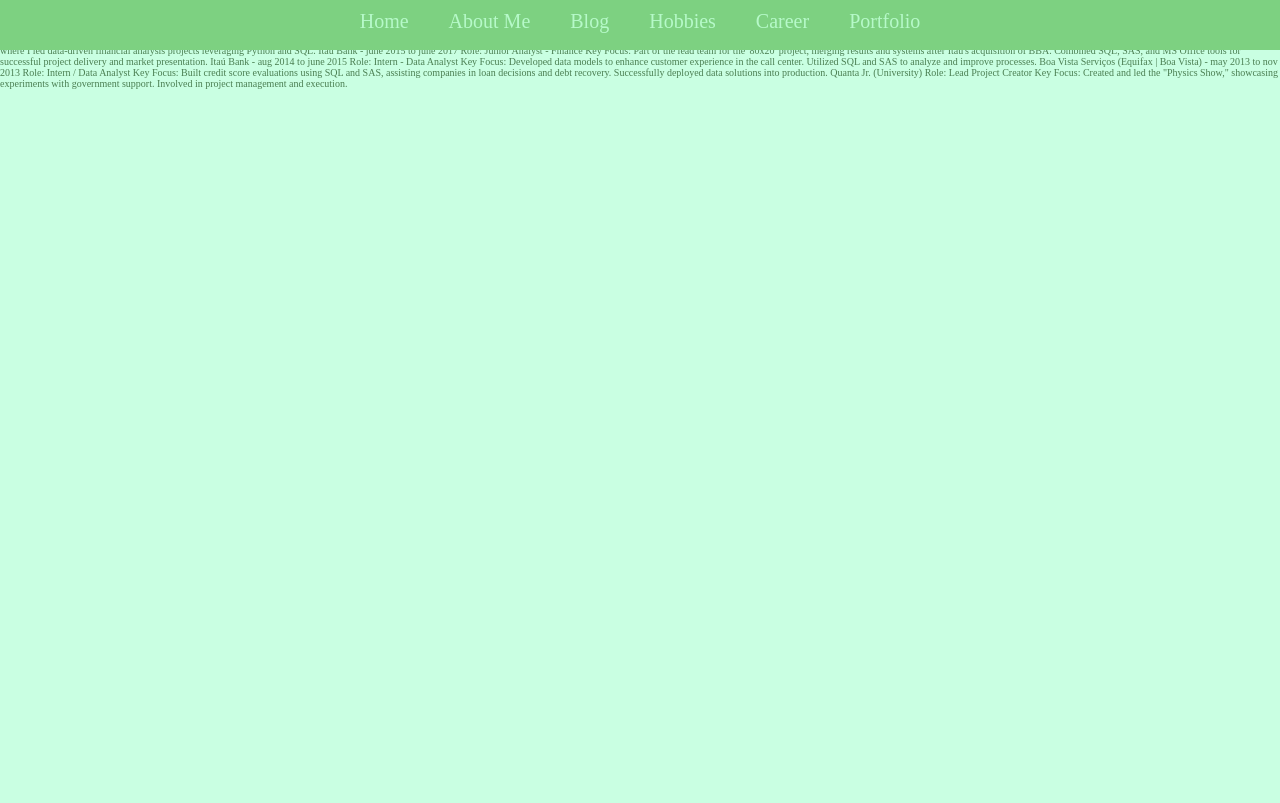
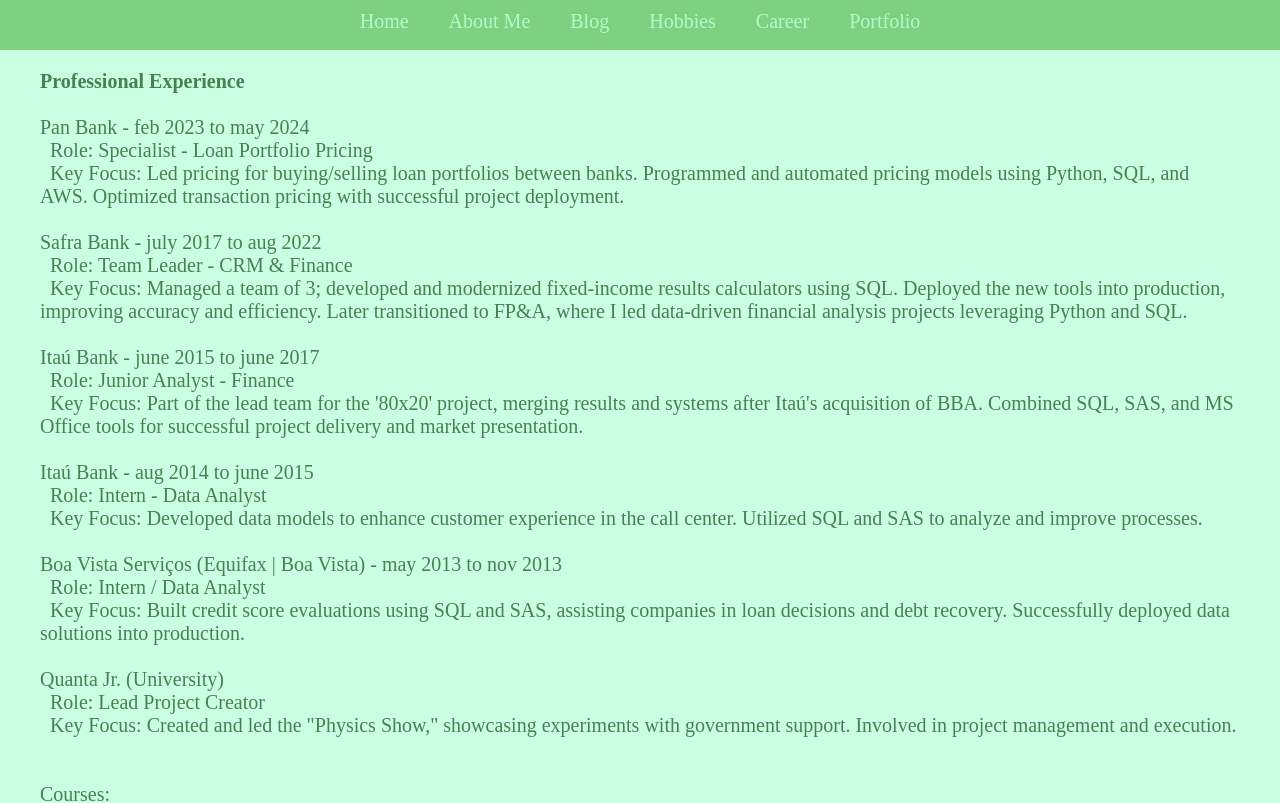
Before and after one commit to thalfor/websiteFrontend, a React (Vite) app: page /ProfessionalExpEng in a window 1280 px wide. Shown: the top 803 px of the page. Built offline with nearby package versions, Linux system fonts and the light colour scheme; a web font is replaced by a local one.

Commit message:
pages content

```diff
--- a/src/pages/bioEng/styles.js
+++ b/src/pages/bioEng/styles.js
@@ -6,5 +6,8 @@ export const Container = styled.div`
   height: 100vh;
   background-color: ${({ theme }) => theme.colors.nyanza};
   color: ${({ theme }) => theme.colors.fern_green};
+
+  font-size: 2rem;
+  padding: 5rem;
 `;
 //
--- a/src/pages/blogMainEng/index.jsx
+++ b/src/pages/blogMainEng/index.jsx
@@ -8,7 +8,8 @@ export function BlogMainEng(){
       <Navbar />
       <h1>My Blog</h1>
       <p>
-        Hello and welcome to my blog! I'll be writting about a lot of things, personal, studies, games, everything! Feel free to check my posts!
+        Hello and welcome to my blog! I'll be writting about a lot of things, personal, studies, games, everything! Feel free to check my posts!<br></br>
+        Soon to be!
       </p>
     </Container>
   );
--- a/src/pages/blogMainEng/styles.js
+++ b/src/pages/blogMainEng/styles.js
@@ -6,5 +6,8 @@ export const Container = styled.div`
   height: 100vh;
   background-color: ${({ theme }) => theme.colors.nyanza};
   color: ${({ theme }) => theme.colors.fern_green};
+
+  font-size: 2rem;
+  padding: 5rem;
 `;
 //
--- a/src/pages/hobbiesEng/index.jsx
+++ b/src/pages/hobbiesEng/index.jsx
@@ -9,8 +9,6 @@ export function HobbiesEng(){
       <h1>My Hobbies</h1>
       <p>
         Hello there! Let's talk about my personal hobbies here, hope you have a good reading!<br></br><br></br>
-      </p>
-      <p>
         Music!<br></br>
         Music has been part of my life since i was 7 years old, i lived in Marília and my parents enrolled me into acoustic guitar classes which
         i practiced for maybe one year.<br></br>
@@ -20,8 +18,6 @@ export function HobbiesEng(){
         The thing i like the most about music is that it teachs you a very important lesson: it takes time and that's okay.<br></br>
         We see a world where people are living at a faster pace than ever, and that can cause a lot of stress, anxiety, mental illness related to forgetting
         to take your time, go on your pace, and music can do wonders to prevent this type of behavior.<br></br><br></br>
-      </p>
-      <p>
         Games!<br></br>
         Just as music games have been part of my life since forever! I remember the first console that i got was a Master System with Sonic on it's memory. The best part
         of it? I still got the same console here and working!<br></br>
@@ -44,8 +40,6 @@ export function HobbiesEng(){
         in game choices and how you take the lead on each story.<br></br>
         I think that the same with music, games can help with modern problems for some of it stories can teach us a lot. One game that i always recommend people is
         Gris. An indie masterpiece that deals with grief and it's stages. Simply wonderful and touching.<br></br><br></br>
-      </p>
-      <p>
         Travelling!<br></br>
         What can i say about this? Who the hell doesn't like travelling come on hahahah<br></br>
         Since i was about 4 or 5 years old my dad took me on a fishing trip to Pantanal, an brazilian ecosystem extremely rich on it's fauna and flora for it's a
@@ -60,8 +54,6 @@ export function HobbiesEng(){
         - Germany: fine country! Very organized, clean, safe, super cool to get to know!<br></br>
         - Switzerland: organized, beautiful, delicious foods, AMAZING! However it's quite expensive hahaha<br></br>
         I'll write mor details about some stories of my trips at my blog, feel free to read it.<br></br><br></br><br></br>
-      </p>
-      <p>
         I think this sums up my personal favorite hobbies, thanks for the reading!
       </p>
 
--- a/src/pages/hobbiesEng/styles.js
+++ b/src/pages/hobbiesEng/styles.js
@@ -8,16 +8,9 @@ export const Container = styled.div`
   color: ${({ theme }) => theme.colors.fern_green};
 
   overflow: auto;
+  font-size: 2rem;
 
-  display: flex;
-  flex-direction: column;
-  justify-content: center;
-  align-items: left;
-  text-align: left;
-
-  padding: 35rem 3rem 3rem 3rem;
-
-  font-size: 2rem;
+  padding: 6rem;
 
 `;
 //
--- a/src/pages/professionalExpEng/index.jsx
+++ b/src/pages/professionalExpEng/index.jsx
@@ -9,36 +9,52 @@ export function ProfessionalExpEng(){
       <h1>Professional Experience</h1>
       <p>
 
-        Here's a brief description of my professional experience.
+        <br></br>Pan Bank - feb 2023 to may 2024<br></br>
+        &nbsp;&nbsp;Role: Specialist - Loan Portfolio Pricing<br></br>
+        &nbsp;&nbsp;Key Focus: Led pricing for buying/selling loan portfolios between banks. Programmed and automated pricing models using Python, SQL, and AWS.
+        Optimized transaction pricing with successful project deployment.<br></br><br></br>
 
-        Pan Bank - feb 2023 to may 2024
-          Role: Specialist - Loan Portfolio Pricing
-          Key Focus: Led pricing for buying/selling loan portfolios between banks. Programmed and automated pricing models using Python, SQL, and AWS.
-          Optimized transaction pricing with successful project deployment.
+        Safra Bank - july 2017 to aug 2022<br></br>
+        &nbsp;&nbsp;Role: Team Leader - CRM & Finance<br></br>
+        &nbsp;&nbsp;Key Focus: Managed a team of 3; developed and modernized fixed-income results calculators using SQL. Deployed the new tools into production,
+        improving accuracy and efficiency. Later transitioned to FP&A, where I led data-driven financial analysis projects leveraging Python and SQL.<br></br><br></br>
 
-        Safra Bank - july 2017 to aug 2022
-          Role: Team Leader - CRM & Finance
-          Key Focus: Managed a team of 3; developed and modernized fixed-income results calculators using SQL. Deployed the new tools into production,
-          improving accuracy and efficiency. Later transitioned to FP&A, where I led data-driven financial analysis projects leveraging Python and SQL.
+        Itaú Bank - june 2015 to june 2017<br></br>
+        &nbsp;&nbsp;Role: Junior Analyst - Finance<br></br>
+        &nbsp;&nbsp;Key Focus: Part of the lead team for the '80x20' project, merging results and systems after Itaú's acquisition of BBA. Combined SQL, SAS,
+          and MS Office tools for successful project delivery and market presentation.<br></br><br></br>
 
-        Itaú Bank - june 2015 to june 2017
-          Role: Junior Analyst - Finance
-          Key Focus: Part of the lead team for the '80x20' project, merging results and systems after Itaú's acquisition of BBA. Combined SQL, SAS,
-          and MS Office tools for successful project delivery and market presentation.
+        Itaú Bank - aug 2014 to june 2015<br></br>
+        &nbsp;&nbsp;Role: Intern - Data Analyst<br></br>
+        &nbsp;&nbsp;Key Focus: Developed data models to enhance customer experience in the call center. Utilized SQL and SAS to analyze and improve processes.<br></br><br></br>
 
-        Itaú Bank - aug 2014 to june 2015
-          Role: Intern - Data Analyst
-          Key Focus: Developed data models to enhance customer experience in the call center. Utilized SQL and SAS to analyze and improve processes.
+        Boa Vista Serviços (Equifax | Boa Vista) - may 2013 to nov 2013<br></br>
+        &nbsp;&nbsp;Role: Intern / Data Analyst<br></br>
+        &nbsp;&nbsp;Key Focus: Built credit score evaluations using SQL and SAS, assisting companies in loan decisions and debt recovery.
+          Successfully deployed data solutions into production.<br></br><br></br>
 
-        Boa Vista Serviços (Equifax | Boa Vista) - may 2013 to nov 2013
-          Role: Intern / Data Analyst
-          Key Focus: Built credit score evaluations using SQL and SAS, assisting companies in loan decisions and debt recovery.
-          Successfully deployed data solutions into production.
+        Quanta Jr. (University)<br></br>
+        &nbsp;&nbsp;Role: Lead Project Creator<br></br>
+        &nbsp;&nbsp;Key Focus: Created and led the "Physics Show," showcasing experiments with government support. Involved in project management and execution.<br></br><br></br><br></br>
 
-        Quanta Jr. (University)
-          Role: Lead Project Creator
-          Key Focus: Created and led the "Physics Show," showcasing experiments with government support. Involved in project management and execution.
+        Courses:<br></br>
+        &nbsp;&nbsp;RocketSeat Explorer: <br></br>
+        &nbsp;&nbsp;&nbsp;&nbsp;HTML & CSS. 26/06/2024 <br></br>
+        &nbsp;&nbsp;&nbsp;&nbsp;Javascript. 06/08/2024 <br></br>
+        &nbsp;&nbsp;&nbsp;&nbsp;Git & Github. 13/08/2024 <br></br>
+        &nbsp;&nbsp;&nbsp;&nbsp;Backend Jr (NodeJS). 23/08/2024 <br></br>
+        &nbsp;&nbsp;&nbsp;&nbsp;Frontend Jr (React). 15/09/2024 <br></br>
+        &nbsp;&nbsp;&nbsp;&nbsp;Back and Front Integration; 24/09/2024 <br></br>
+        &nbsp;&nbsp;&nbsp;&nbsp;Deploy. 26/09/2024 <br></br>
 
+        &nbsp;&nbsp;FreeCodeCamp:<br></br>
+        &nbsp;&nbsp;&nbsp;&nbsp;JavaScript Algorithms and Data Structures. 02/01/2023 <br></br>
+
+        &nbsp;&nbsp;Google: <br></br>
+        &nbsp;&nbsp;&nbsp;&nbsp;Project initiation: Starting a successful project. 19/06/2022 <br></br>
+        &nbsp;&nbsp;&nbsp;&nbsp;Foundations of Project Management. 13/06/2022 <br></br>
+
+        <br></br><br></br>&nbsp;&nbsp;Bachelor at Physics: University of São Paulo (USP).
 
       </p>
     </Container>
--- a/src/pages/professionalExpEng/styles.js
+++ b/src/pages/professionalExpEng/styles.js
@@ -6,5 +6,12 @@ export const Container = styled.div`
   height: 100vh;
   background-color: ${({ theme }) => theme.colors.nyanza};
   color: ${({ theme }) => theme.colors.fern_green};
+  margin-top: 3rem;
+  padding: 4rem;
+
+
+  > p {
+    font-size: 2rem;
+  }
 `;
 //
```
